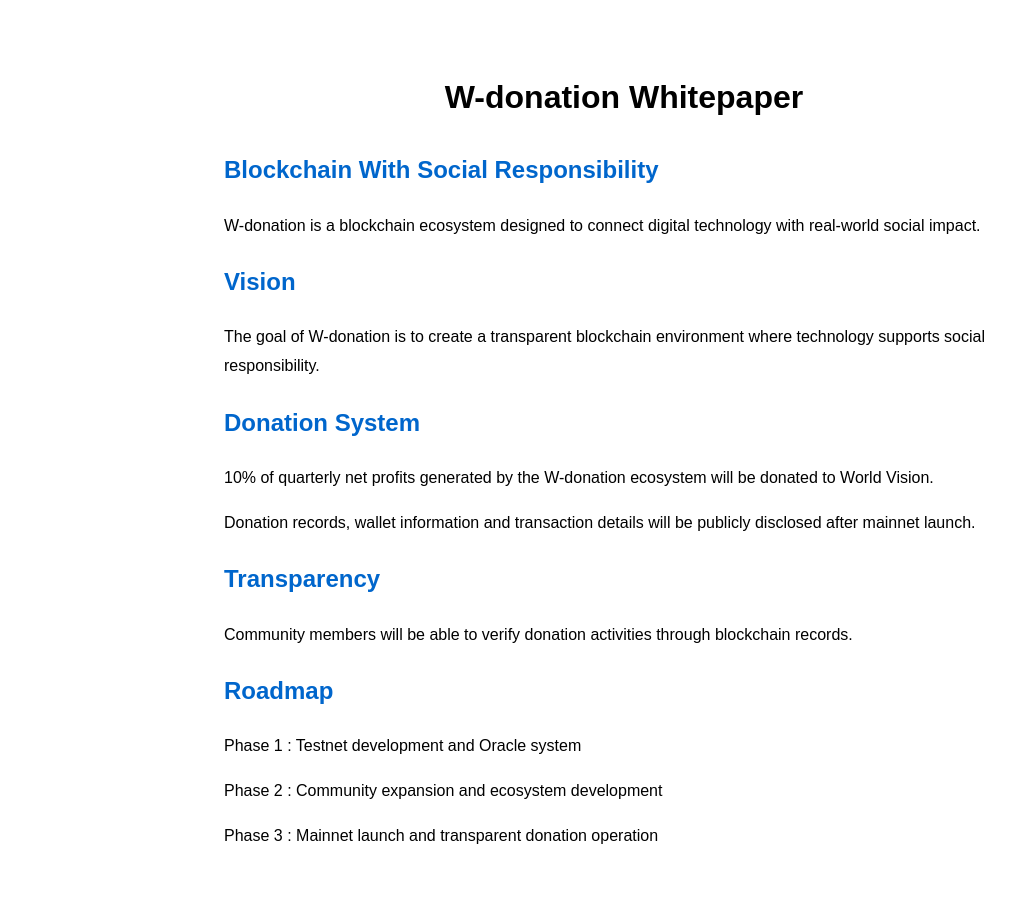
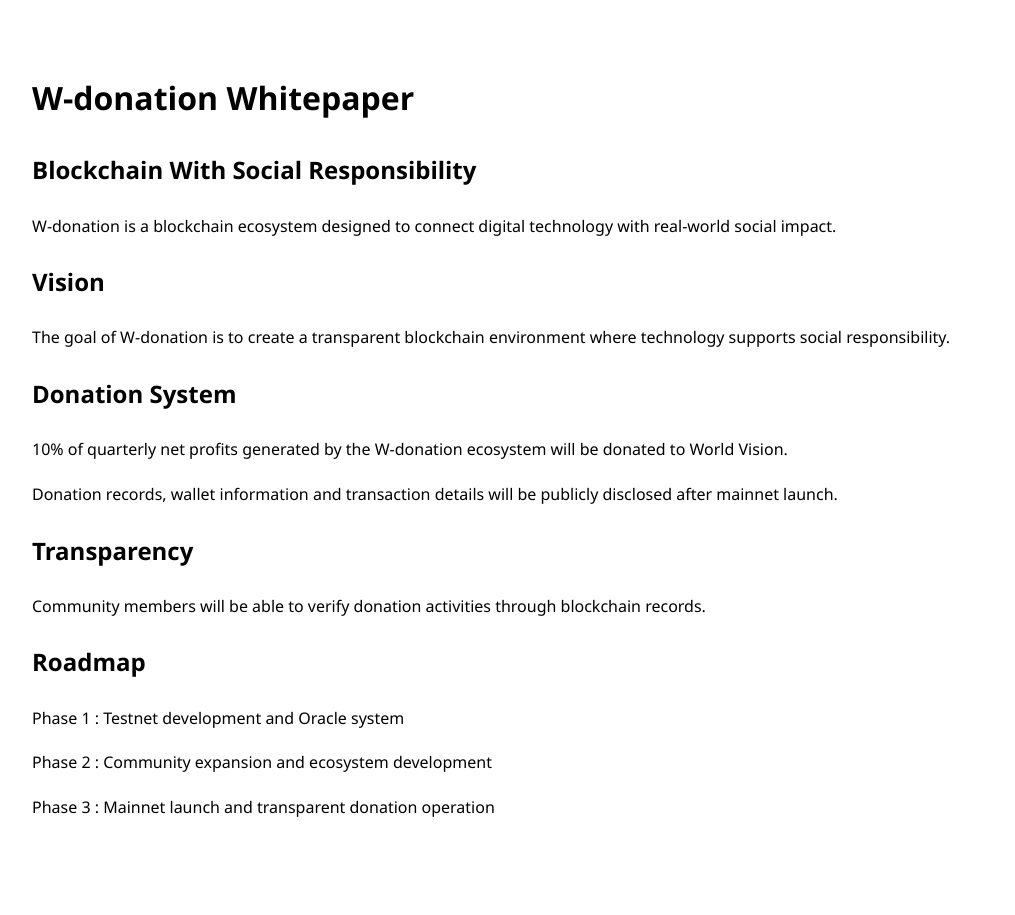
Before and after one commit to ktwv0808-debug/my-oracle, a Flask app: page /whitepaper in a window 1280 px wide. Shown: the whole page, without its empty margins (16-1031 px from the left). After the commit the page ends 817 px from the top, so only its background shows below. Run offline with Flask 3, Linux system fonts and the light colour scheme; some libraries are stand-ins or nearby versions.

Commit message:
Update whitepaper.html

```diff
--- a/templates/whitepaper.html
+++ b/templates/whitepaper.html
@@ -14,36 +14,11 @@ W-donation Whitepaper
 
 body{
 
-font-family:Arial;
-
-padding:40px;
+font-family:"Segoe UI",Arial,sans-serif;
 
 line-height:1.8;
 
-background:#ffffff;
-
-}
-
-
-.box{
-
-max-width:800px;
-
-margin:auto;
-
-}
-
-
-h1{
-
-text-align:center;
-
-}
-
-
-h2{
-
-color:#0066cc;
+padding:40px;
 
 }
 
```
